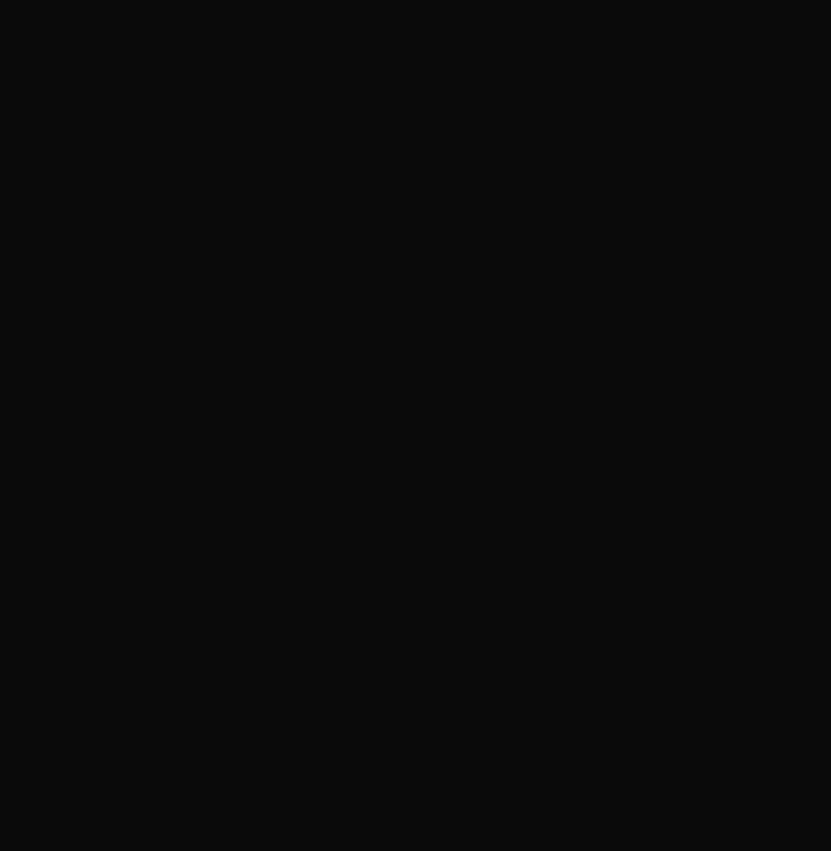
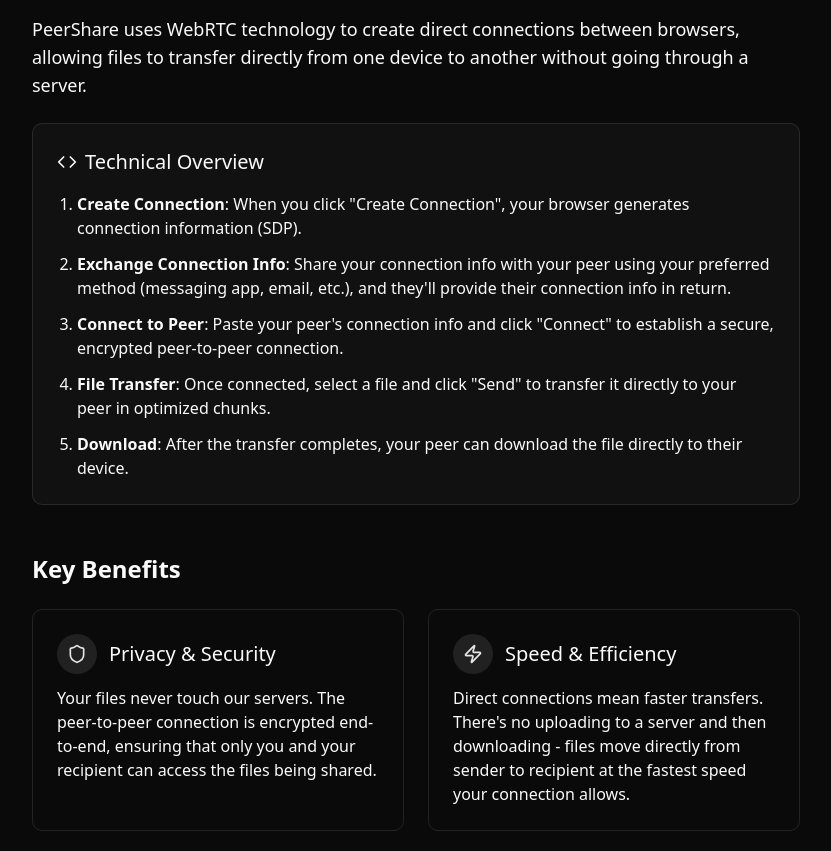
Before and after one commit to mshradtya/peer-share, a React (Vite) app in the folder packages/client/: page /how-it-works in a window 1280 px wide. Before the commit this address had no page. Shown: the part 246-1097 px from the top of the page, without its empty margins (224-1055 px from the left). Before the commit the page ends 800 px from the top, so only its background shows below. Built offline with nearby package versions, Linux system fonts and the light colour scheme.

Commit message:
feat: implement how it works page

```diff
--- /dev/null
+++ b/packages/client/src/pages/HowItWorks.tsx
@@ -0,0 +1,182 @@
+import React from "react";
+import { Link } from "react-router-dom";
+import { ArrowRight, Shield, Zap, Server, Code, Copy } from "lucide-react";
+import { Button } from "@/components/ui/button";
+
+const HowItWorksPage: React.FC = () => {
+  return (
+    <div className="max-w-3xl mx-auto py-12">
+      <h1 className="text-4xl font-bold mb-8">How PeerShare Works</h1>
+
+      <section className="mb-12">
+        <h2 className="text-2xl font-semibold mb-4">Peer-to-Peer Technology</h2>
+        <p className="text-lg mb-6">
+          PeerShare uses WebRTC technology to create direct connections between
+          browsers, allowing files to transfer directly from one device to
+          another without going through a server.
+        </p>
+
+        <div className="border rounded-lg p-6 bg-muted/30">
+          <h3 className="flex items-center gap-2 text-xl font-medium mb-4">
+            <Code className="h-5 w-5" />
+            Technical Overview
+          </h3>
+          <ol className="list-decimal pl-5 space-y-3">
+            <li>
+              <strong>Create Connection</strong>: When you click "Create
+              Connection", your browser generates connection information (SDP).
+            </li>
+            <li>
+              <strong>Exchange Connection Info</strong>: Share your connection
+              info with your peer using your preferred method (messaging app,
+              email, etc.), and they'll provide their connection info in return.
+            </li>
+            <li>
+              <strong>Connect to Peer</strong>: Paste your peer's connection
+              info and click "Connect" to establish a secure, encrypted
+              peer-to-peer connection.
+            </li>
+            <li>
+              <strong>File Transfer</strong>: Once connected, select a file and
+              click "Send" to transfer it directly to your peer in optimized
+              chunks.
+            </li>
+            <li>
+              <strong>Download</strong>: After the transfer completes, your peer
+              can download the file directly to their device.
+            </li>
+          </ol>
+        </div>
+      </section>
+
+      <section className="mb-12 space-y-6">
+        <h2 className="text-2xl font-semibold">Key Benefits</h2>
+
+        <div className="grid md:grid-cols-2 gap-6">
+          <div className="border rounded-lg p-6">
+            <div className="flex items-center gap-3 mb-3">
+              <div className="h-10 w-10 rounded-full bg-primary/10 flex items-center justify-center">
+                <Shield className="h-5 w-5 text-primary" />
+              </div>
+              <h3 className="text-xl font-medium">Privacy & Security</h3>
+            </div>
+            <p>
+              Your files never touch our servers. The peer-to-peer connection is
+              encrypted end-to-end, ensuring that only you and your recipient
+              can access the files being shared.
+            </p>
+          </div>
+
+          <div className="border rounded-lg p-6">
+            <div className="flex items-center gap-3 mb-3">
+              <div className="h-10 w-10 rounded-full bg-primary/10 flex items-center justify-center">
+                <Zap className="h-5 w-5 text-primary" />
+              </div>
+              <h3 className="text-xl font-medium">Speed & Efficiency</h3>
+            </div>
+            <p>
+              Direct connections mean faster transfers. There's no uploading to
+              a server and then downloading - files move directly from sender to
+              recipient at the fastest speed your connection allows.
+            </p>
+          </div>
+
+          <div className="border rounded-lg p-6">
+            <div className="flex items-center gap-3 mb-3">
+              <div className="h-10 w-10 rounded-full bg-primary/10 flex items-center justify-center">
+                <Server className="h-5 w-5 text-primary" />
+              </div>
+              <h3 className="text-xl font-medium">No Size Limits</h3>
+            </div>
+            <p>
+              Without server-side storage constraints, file size is limited only
+              by your device's capabilities. Share large videos, collections of
+              photos, or entire project folders without limits.
+            </p>
+          </div>
+
+          <div className="border rounded-lg p-6">
+            <div className="flex items-center gap-3 mb-3">
+              <div className="h-10 w-10 rounded-full bg-primary/10 flex items-center justify-center">
+                <Copy className="h-5 w-5 text-primary" />
+              </div>
+              <h3 className="text-xl font-medium">No Signaling Server</h3>
+            </div>
+            <p>
+              Our direct connection approach eliminates the need for signaling
+              servers. You and your peer exchange connection information
+              directly, ensuring maximum privacy and making the connection
+              completely serverless.
+            </p>
+          </div>
+        </div>
+      </section>
+
+      <section className="mb-12">
+        <h2 className="text-2xl font-semibold mb-4">
+          Frequently Asked Questions
+        </h2>
+
+        <div className="space-y-6">
+          <div>
+            <h3 className="text-xl font-medium mb-2">
+              Is PeerShare really secure?
+            </h3>
+            <p>
+              Yes. We use WebRTC's built-in encryption (DTLS-SRTP) for all
+              peer-to-peer connections. The connection is encrypted end-to-end,
+              and we never store your files on our servers.
+            </p>
+          </div>
+
+          <div>
+            <h3 className="text-xl font-medium mb-2">
+              What happens if my connection drops?
+            </h3>
+            <p>
+              If the connection is interrupted, the transfer will pause. You'll
+              need to re-establish the connection by exchanging connection
+              information again and restart the transfer.
+            </p>
+          </div>
+
+          <div>
+            <h3 className="text-xl font-medium mb-2">
+              How do I share my connection information?
+            </h3>
+            <p>
+              After clicking "Create Connection", use the "Copy" button to copy
+              your connection string. Then share it with your peer through any
+              messaging platform, email, or chat app. They will need to paste it
+              into their "Connect To Peer" section.
+            </p>
+          </div>
+
+          <div>
+            <h3 className="text-xl font-medium mb-2">
+              Do I need to create an account?
+            </h3>
+            <p>
+              No. PeerShare works without accounts or registration. Simply
+              create a connection, exchange information with your peer, and
+              start transferring files immediately.
+            </p>
+          </div>
+        </div>
+      </section>
+
+      <div className="text-center mt-16">
+        <h2 className="text-2xl font-semibold mb-4">
+          Ready to try it yourself?
+        </h2>
+        <Button asChild size="lg">
+          <Link to="/share" className="gap-2">
+            Start Sharing <ArrowRight className="h-4 w-4" />
+          </Link>
+        </Button>
+      </div>
+    </div>
+  );
+};
+
+export default HowItWorksPage;
--- a/packages/client/src/router/index.tsx
+++ b/packages/client/src/router/index.tsx
@@ -2,6 +2,7 @@
 import RootLayout from "@/components/layouts/RootLayout";
 import HomePage from "@/pages/HomePage";
 import SharePage from "@/pages/SharePage";
+import HowItWorksPage from "@/pages/HowItWorks";
 
 const router = createBrowserRouter([
   {
@@ -11,6 +12,7 @@
       // public routes
       { path: "", element: <HomePage /> },
       { path: "/share", element: <SharePage /> },
+      { path: "/how-it-works", element: <HowItWorksPage /> },
     ],
   },
 ]);
```
